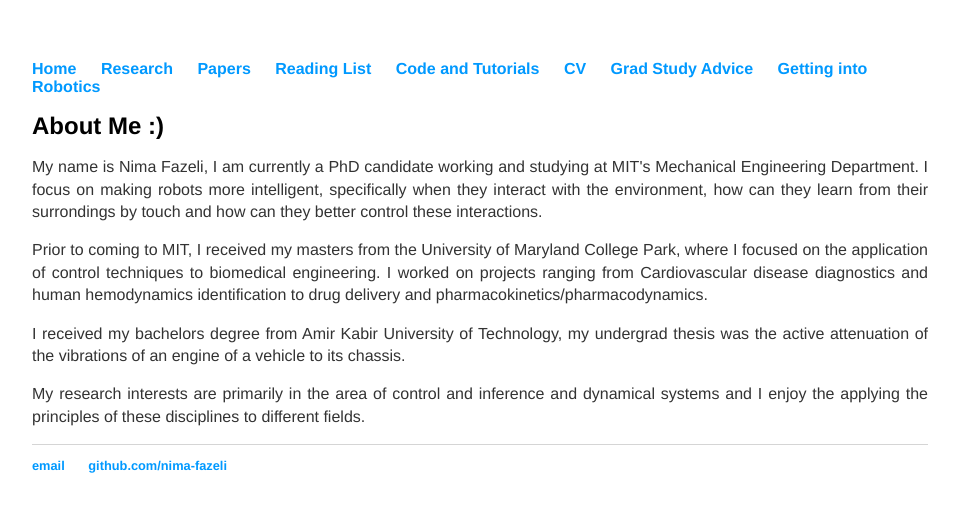
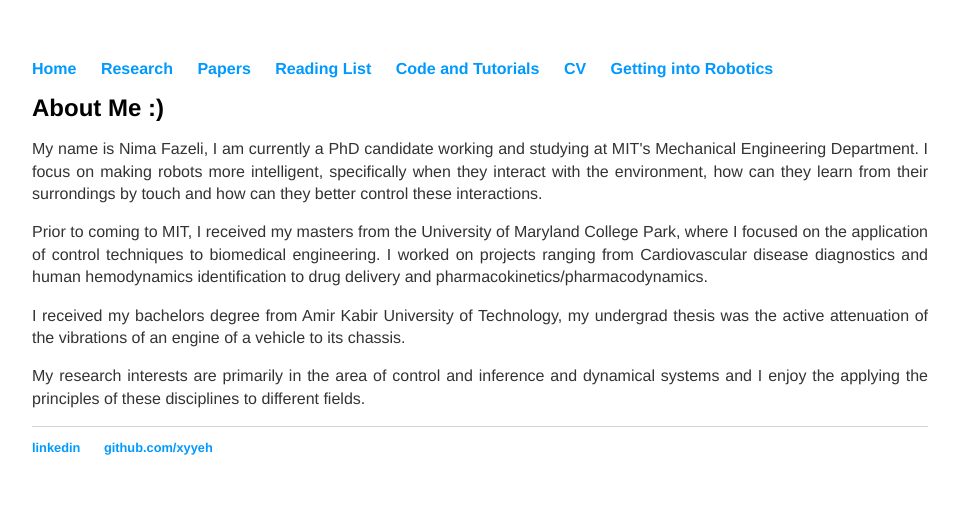
Before and after one commit to xyyeh/xyyeh.github.io, a Jekyll site: the page built from about/about.md, in a window 1280 px wide. Shown: the top 512 px of the page, without its empty margins (160-1119 px from the left). Built offline with Jekyll 4.4.1, drawn with Linux system fonts in a browser that asks for light colours.

Commit message:
updating default.html

```diff
--- a/_layouts/default.html
+++ b/_layouts/default.html
@@ -1,10 +1,12 @@
 <!DOCTYPE html>
 <html>
+
 <head>
   <title>{{ page.title }}</title>
   <!-- link to main stylesheet -->
   <link rel="stylesheet" type="text/css" href="/css/main.css">
 </head>
+
 <body>
   <nav>
     <ul>
@@ -24,12 +27,12 @@
         <a href="/Code">Code and Tutorials</a>
       </li>
       <li>
-	        			<a href="https://drive.google.com/file/d/1VVLufmJkLMhQtcwy6OEc_9Ni2XVcgjT2/view?usp=sharing">CV</a>
+        <a href="/assets/CV_Xiyang Yeh.pdf">CV</a>
         <!-- <a href="/cv">CV</a> -->
       </li>
-							<li>
+      <!-- <li>
         <a href="/Advice">Grad Study Advice</a>
-							</li>
+      </li> -->
       <li>
         <a href="/robots">Getting into Robotics</a>
       </li>
@@ -42,9 +45,10 @@
   </div><!-- /.container -->
   <footer>
     <ul>
-	        		<li><a href="mailto:nfazeli@mit.edu">email</a></li>
-	        		<li><a href="https://github.com/nima-fazeli">github.com/nima-fazeli</a></li>
+      <li><a href="https://www.linkedin.com/in/xyyeh">linkedin</a></li>
+      <li><a href="https://github.com/xyyeh">github.com/xyyeh</a></li>
     </ul>
   </footer>
 </body>
+
 </html>
```
Also changed, not shown: other parts of _layouts/default.html (+2 -1 lines), 1 other file. Lines whose indentation alone changed are shown as unchanged.
